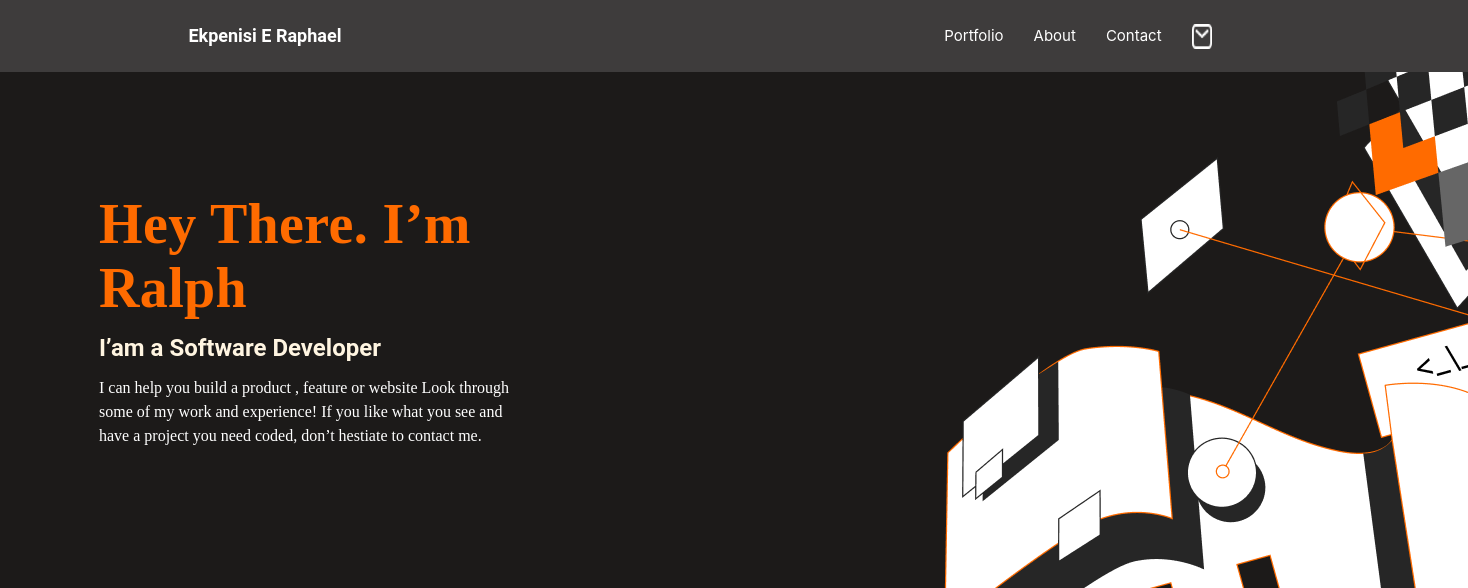
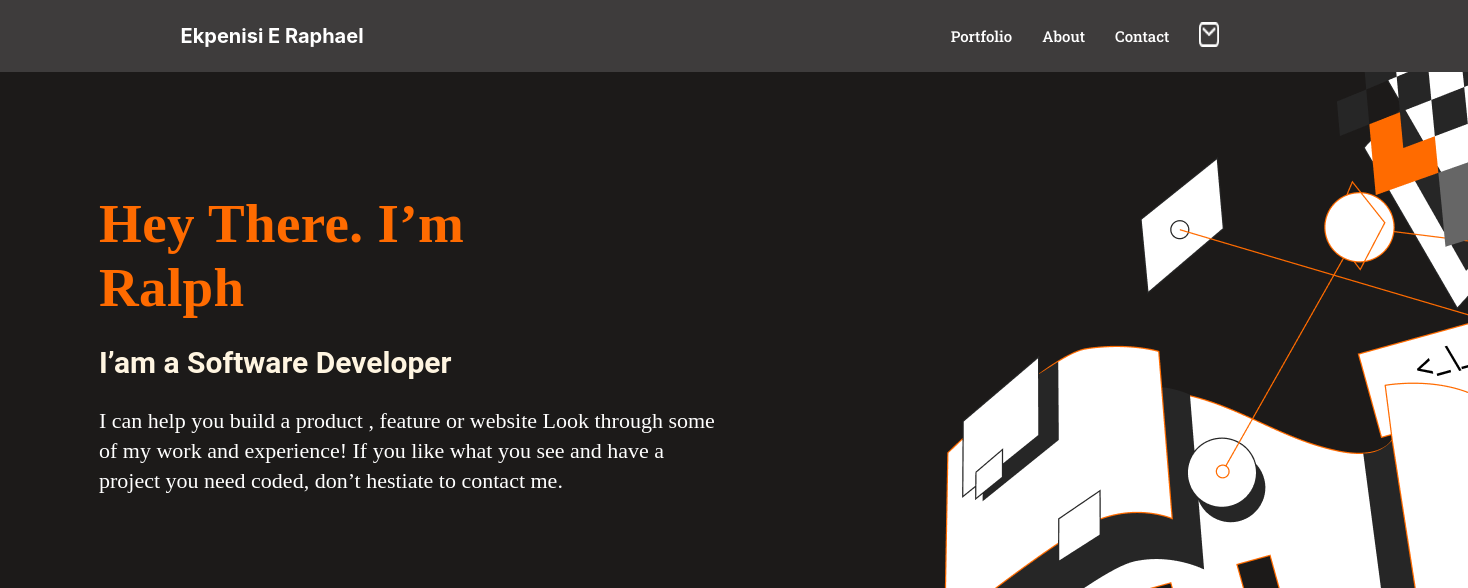
Before and after one commit to eerapheal/Ekpenisi-portfolio, a website: page index.html in a window 1536 px wide. Shown: the top 588 px of the page, 68-1536 px from the left. Drawn offline with Linux system fonts and the light colour scheme.

Commit message:
Media Queries @1200 @1395 added

```diff
--- a/style.css
+++ b/style.css
@@ -1,11 +1,11 @@
 * {
   margin: 0;
   padding: 0;
+  box-sizing: border-box;
   background-repeat: no-repeat;
   text-decoration: none;
   list-style: none;
   font-family: 'Roboto Slab', serif;
-  box-sizing: border-box;
 }
 
 body {
@@ -24,7 +24,7 @@ body {
   font-family: 'Roboto', serif;
   font-style: normal;
   font-weight: 700px;
-  font-size: 18px;
+  font-size: 20px;
   line-height: 24px;
   display: flex;
   align-items: center;
@@ -688,6 +688,7 @@ body {
   * {
     margin: 0;
     padding: 0;
+    box-sizing: border-box;
   }
 
   body {
@@ -725,11 +726,27 @@ body {
   }
 
   #desk-nav ul a {
+    color: #fff;
+  }
+
+  #desk-nav ul li {
     font-family: 'Inter', sans-serif;
     font-style: normal;
     font-weight: 600px;
     font-size: 15px;
     line-height: 20px;
+    display: flex;
+    align-items: center;
+    text-align: center;
+    color: #fff;
+  }
+
+  .logo {
+    font-family: 'inter', serif;
+    font-style: normal;
+    font-weight: 700px;
+    font-size: 20px;
+    line-height: 24px;
     display: flex;
     align-items: center;
     text-align: center;
@@ -1063,3 +1080,84 @@ body {
     padding-top: 0 30px;
   }
 }
+
+@media all and (min-width: 1200px) {
+  * {
+    padding: 0;
+    margin: o;
+    box-sizing: border-box;
+  }
+
+  .tittle {
+    margin-right: 510px;
+    padding: 0 143px;
+  }
+
+  .paragh {
+    margin-right: 510px;
+    padding: 0 143px;
+  }
+
+  .sub-tittle {
+    padding: 0 143px;
+  }
+
+  .line6 {
+    border: 1px solid #e5e5e5;
+    height: 1px;
+    width: 1020px;
+    align-items: center;
+  }
+
+  .second-sec {
+    display: flex;
+    justify-content: center;
+    align-items: center;
+  }
+
+  #my-recnt {
+    display: flex;
+    gap: 25px;
+    align-items: center;
+  }
+
+  #multi {
+    margin-right: 90px;
+  }
+}
+
+@media all and (min-width: 1395px) {
+  * {
+    padding: 0;
+    margin: o;
+    box-sizing: border-box;
+  }
+
+  .tittle {
+    margin-right: 700px;
+    font-size: 55px;
+  }
+
+  .paragh {
+    margin-right: 576px;
+    padding: 0 143px;
+    font-size: 22px;
+    line-height: 30px;
+  }
+
+  .sub-tittle {
+    padding: 0 143px;
+    font-size: 30px;
+    margin: 15px 0;
+  }
+
+  .line6 {
+    border: 1px solid #e5e5e5;
+    height: 1px;
+    width: 1220px;
+  }
+
+  #multi {
+    margin-left: 35px;
+  }
+}
```
